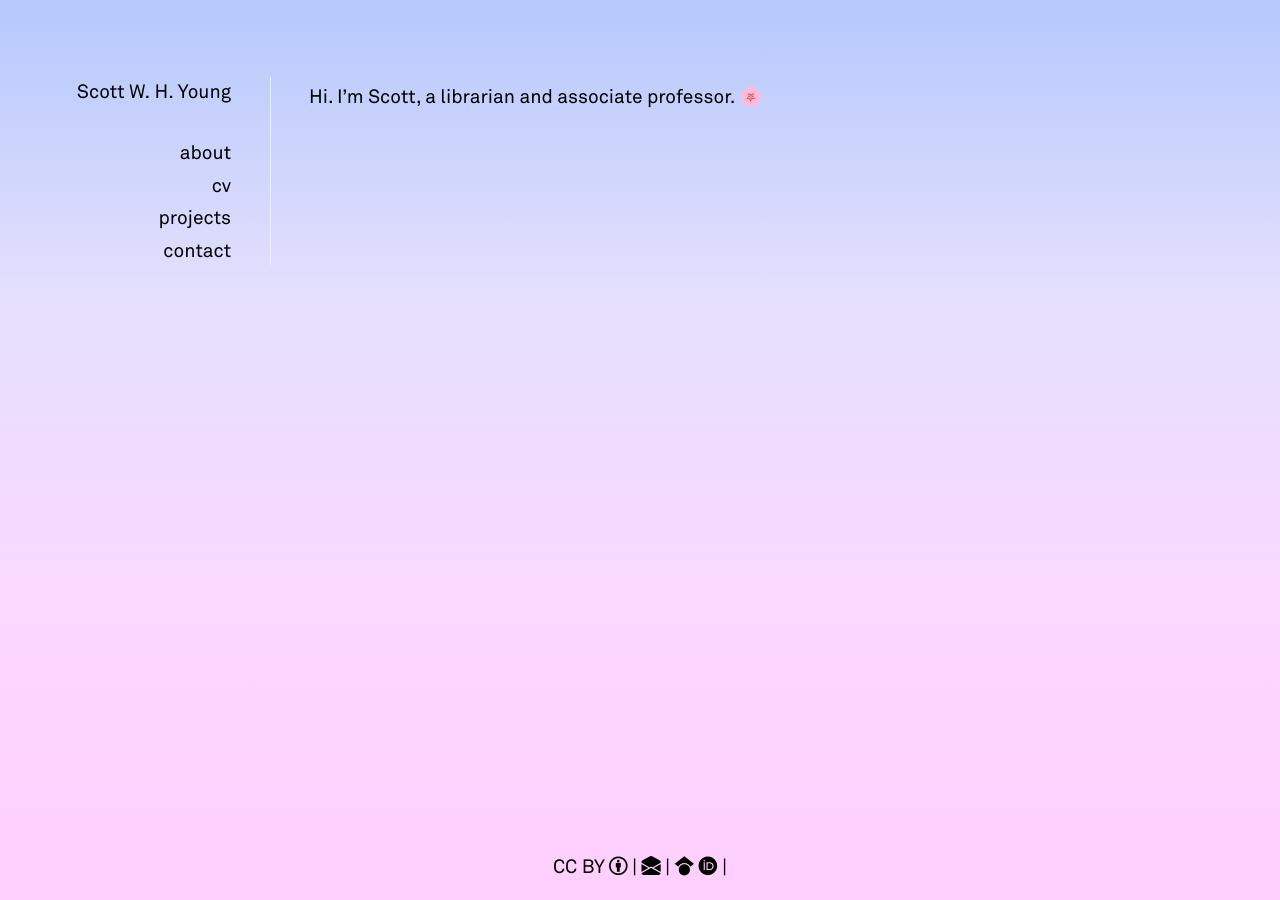
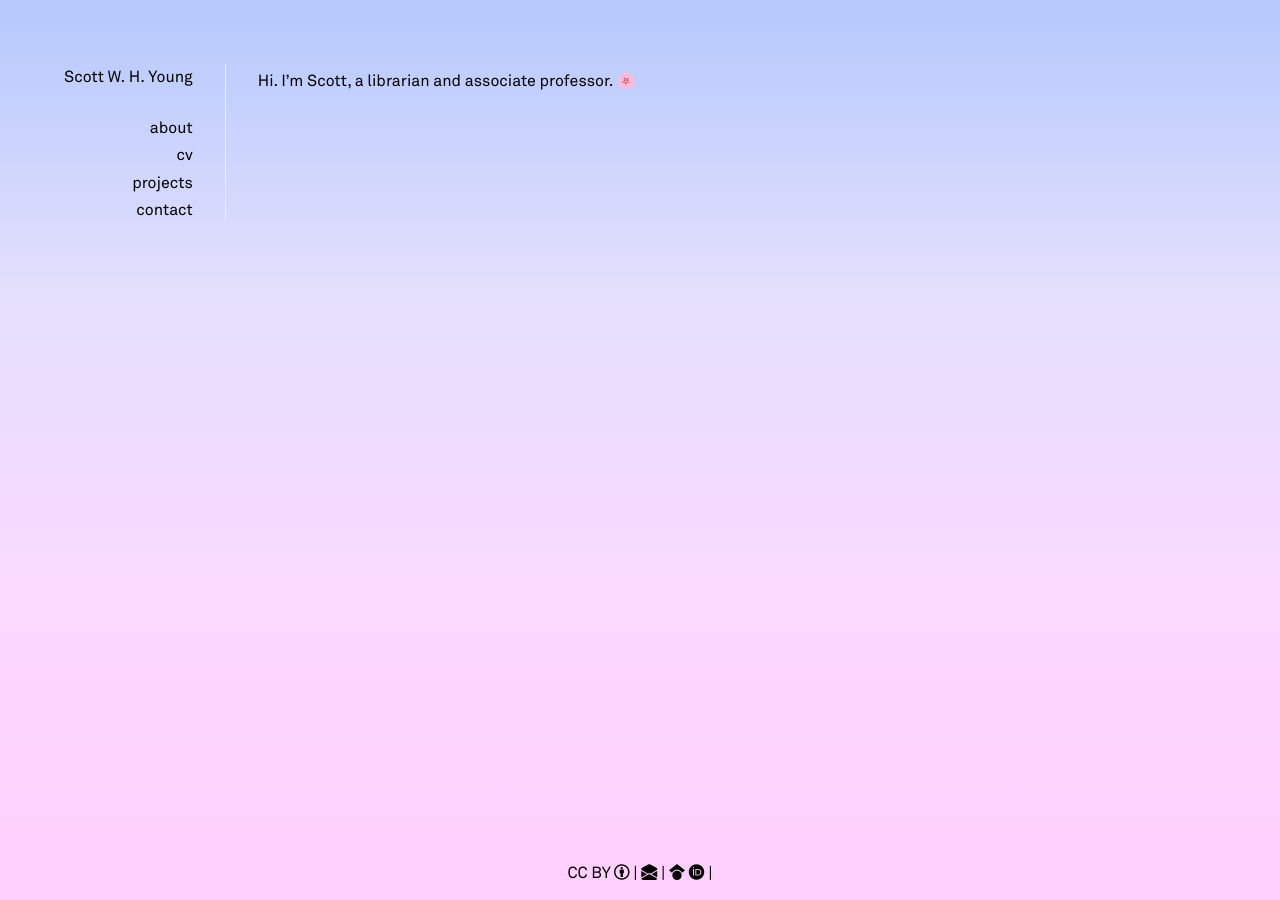
Before and after one commit to swyoung/swyoung.github.io, a Jekyll site: the page built from index.md, in a window 1280 px wide. Built offline with Jekyll 4.4.1, drawn with Linux system fonts in a browser that asks for light colours; nearby versions of some CDN libraries; a style sheet for code colours, icons or effects is not loaded.

Commit message:
Update main_style.scss

```diff
--- a/_sass/main_style.scss
+++ b/_sass/main_style.scss
@@ -10,7 +10,6 @@ $bodyFont: AkkuratRegular, Verdana, "Segoe UI",Helvetica,Arial,sans-serif,"Apple
 html {
   position: relative;
   min-height: 100%;
-  zoom: 120%;
 }
 
 body {
```
